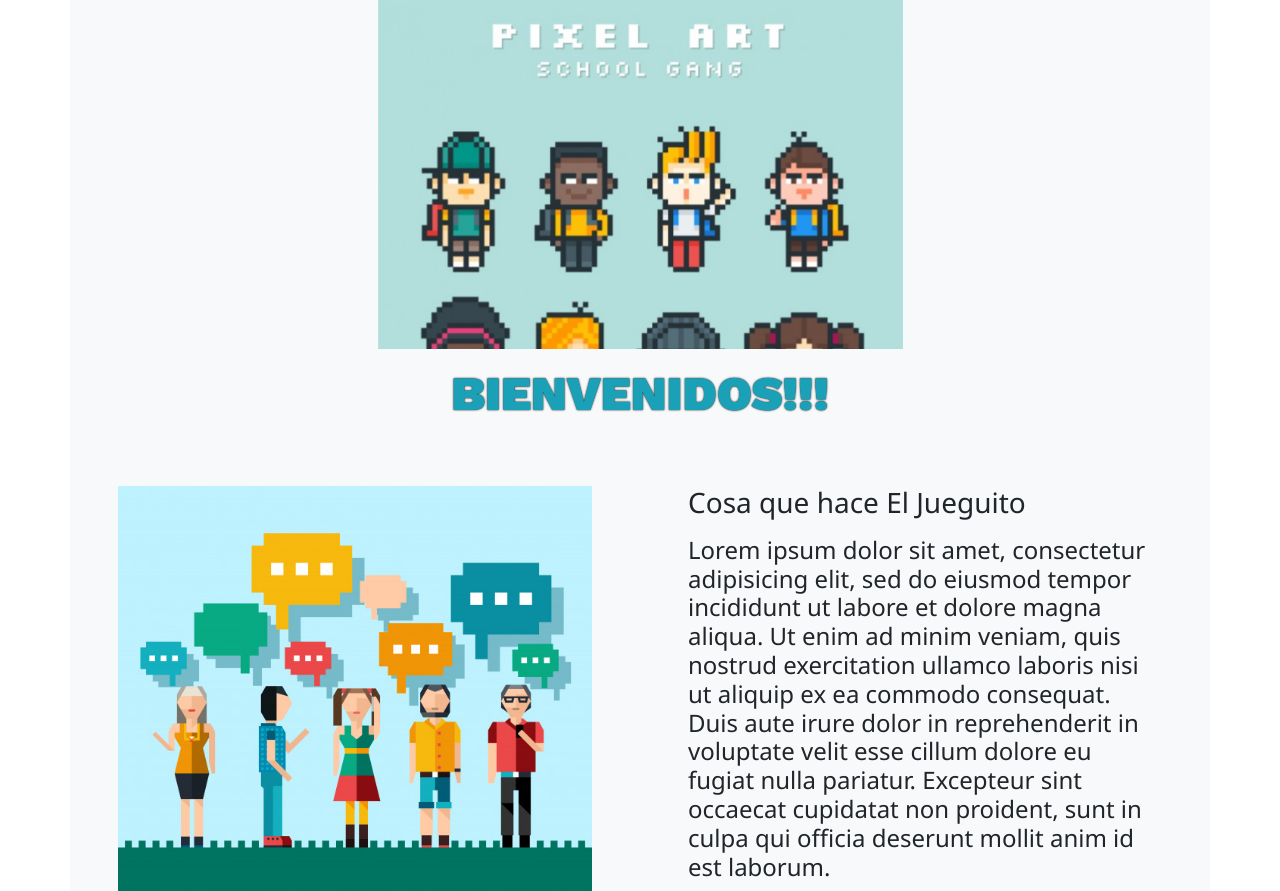
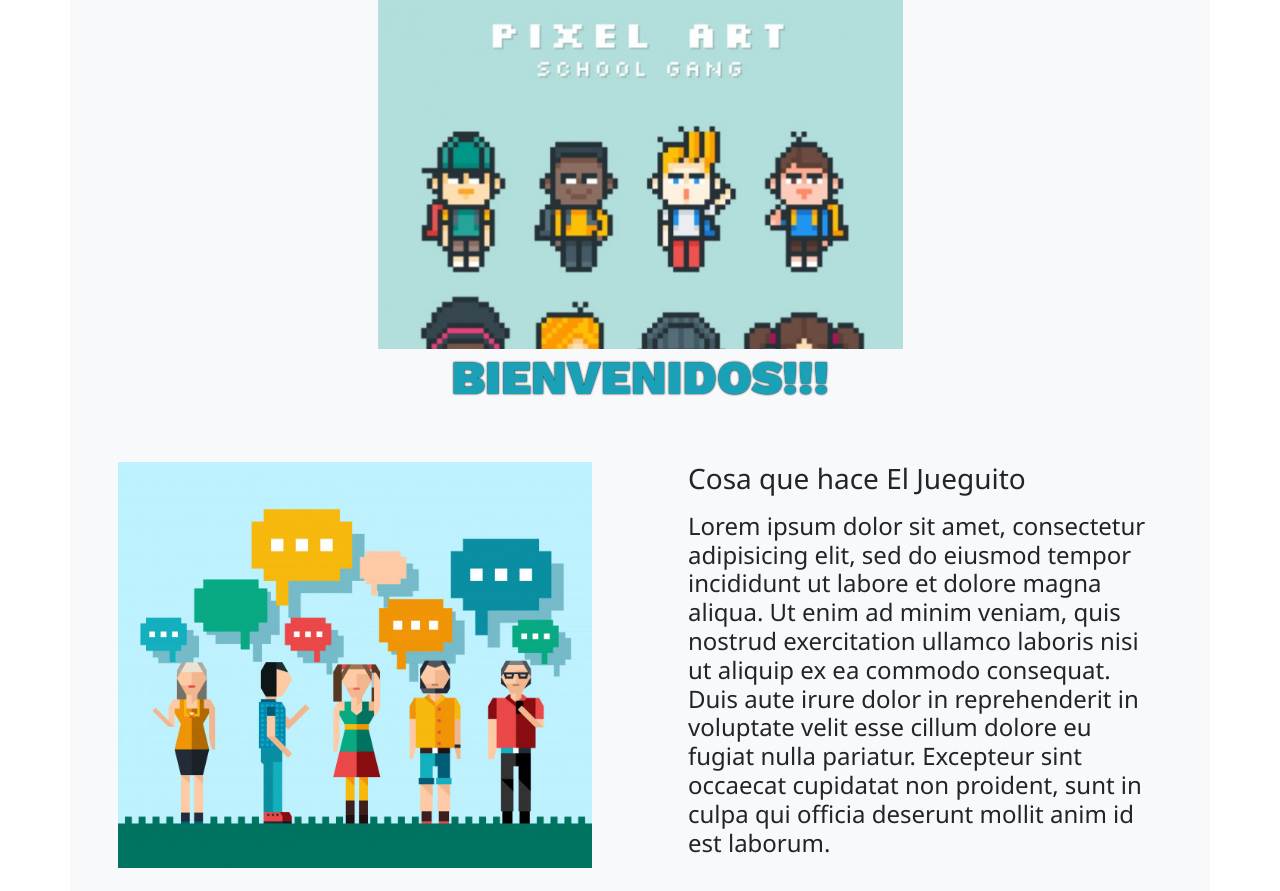
Before and after one commit to mollzilla/proyectointDH, a PHP site: page /home.php in a window 1280 px wide. Shown: the part 281-1172 px from the top of the page. Run offline with PHP 8.4, Linux system fonts and the light colour scheme.

Commit message:
cambios h1

```diff
--- a/web/css/home2.css
+++ b/web/css/home2.css
@@ -1,5 +1,13 @@
 div.container {
   /* background-color: #F8DE8A !important; */
+}
+.similh1{
+  font-family: 'Work Sans', sans-serif;
+  font-size: 3em;
+  color: rgb(26,161,183) ;
+  text-transform: uppercase;
+  text-shadow: 0 0 2px #000;
+  text-align: center
 }
 
 div h2.a-jugar {
--- a/web/css/main.css
+++ b/web/css/main.css
@@ -2,6 +2,15 @@
 * {
     margin: 0 auto;
     font-family: 'Segoe UI', Tahoma, Geneva, Verdana, sans-serif;
+}
+
+#similh1{
+  font-family: 'Work Sans', sans-serif;
+  font-size: 3em;
+  color: rgb(26,161,183) ;
+  text-transform: uppercase;
+  text-shadow: 0 0 2px #000;
+  text-align: center
 }
 
 h1 {
--- a/web/css/ranking.css
+++ b/web/css/ranking.css
@@ -5,6 +5,15 @@
   padding: 5px;
 
 }
+.similh1{
+  font-family: 'Work Sans', sans-serif;
+  font-size: 3em;
+  color: rgb(26,161,183) ;
+  text-transform: uppercase;
+  text-shadow: 0 0 2px #000;
+  text-align: center
+}
+
 
 .profile-container {
     width: 100px;
--- a/web/home.php
+++ b/web/home.php
@@ -49,7 +49,7 @@
 
 <main>
 
-    <h1 class= "text-center py-3 m-0 titulo-jueguito text-wrap">Bienvenidos!!!</h1>
+<h2 class="similh1">Bienvenidos!!!</h2>
 
 <?php for ($i=0; $i < 2; $i++) :
 ?>
@@ -131,7 +131,7 @@
 
 </div>
 </div>
-<h1 class="text-center pt-4">SALON DE LA FAMA</h1>
+<h2 class="text-center pt-4 similh1">SALON DE LA FAMA</h2>
   <div class="ranking-container row">
     <div class="calesita col-lg-6">
       <div id="carouselExampleSlidesOnly" class="carousel slide" data-interval="3000" data-ride="carousel">
@@ -142,7 +142,7 @@
                 <div class="profile-container text-center"> <!--la voy a poner dentro de un div para que tome el 100% del div y no crezca tanto -->
                   <img src="img/faces/face1.jpg" class="rounded-circle mt-5 avatar-thumbnail" alt="">
                   <div class="nro-ranking">
-                    <h1 class="nro-ranking">1</h1>
+                    <h2 class="nro-ranking similh1">1</h2>
                   </div>
                 </div>
 
@@ -157,7 +157,7 @@
                 <div class="profile-container text-center"> <!--la voy a poner dentro de un div para que tome el 100% del div y no crezca tanto -->
                   <img src="img/faces/face1.jpg" class="rounded-circle mt-5 avatar-thumbnail" alt="">
                   <div class="nro-ranking">
-                    <h1 class="nro-ranking">2</h1>
+                    <h2 class="nro-ranking similh1">2</h2>
                   </div>
                 </div>
 
@@ -177,7 +177,7 @@
                 <div class="profile-container text-center"> <!--la voy a poner dentro de un div para que tome el 100% del div y no crezca tanto -->
                   <img src="img/faces/face1.jpg" class="rounded-circle mt-5 avatar-thumbnail" alt="">
                   <div class="nro-ranking">
-                    <h1 class="nro-ranking">3</h1>
+                    <h2 class="nro-ranking similh1">3</h2>
                   </div>
                 </div>
 
@@ -192,7 +192,7 @@
                 <div class="profile-container text-center"> <!--la voy a poner dentro de un div para que tome el 100% del div y no crezca tanto -->
                   <img src="img/faces/face1.jpg" class="rounded-circle mt-5 avatar-thumbnail" alt="">
                   <div class="nro-ranking">
-                    <h1 class="nro-ranking">4</h1>
+                    <h2 class="nro-ranking similh1">4</h2>
                   </div>
                 </div>
 
@@ -211,7 +211,7 @@
                 <div class="profile-container text-center"> <!--la voy a poner dentro de un div para que tome el 100% del div y no crezca tanto -->
                   <img src="img/faces/face1.jpg" class="rounded-circle mt-5 avatar-thumbnail" alt="">
                   <div class="nro-ranking">
-                    <h1 class="nro-ranking">5</h1>
+                    <h2 class="nro-ranking similh1">5</h2>
                   </div>
                 </div>
 
--- a/web/ranking.php
+++ b/web/ranking.php
@@ -45,7 +45,7 @@ $jugadoresRankeados = [
 
         <img src="img/faces/<?= $jugador["avatar"] ?>" class="rounded-circle mt-5 avatar-thumbnail" alt="">
         <div class="nro-ranking">
-          <h1 class="nro-ranking"><?=$jugador["ranking"] ?></h1>
+          <h2 class="nro-ranking similh1"  $jugador["ranking"] ?></h2>
         </div>
 
       </div>
```
